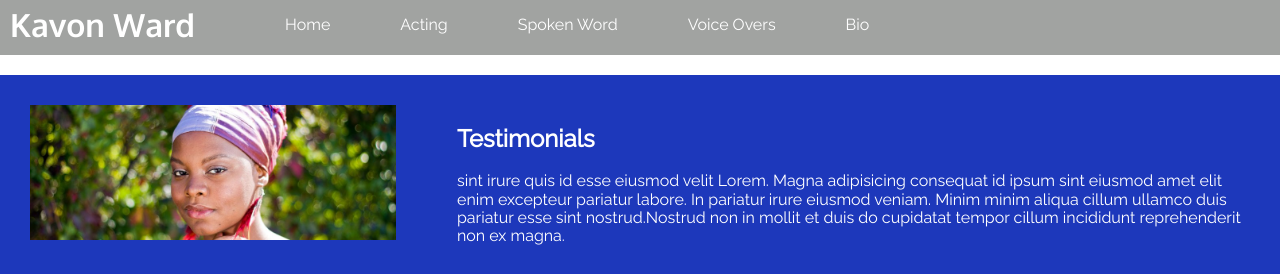
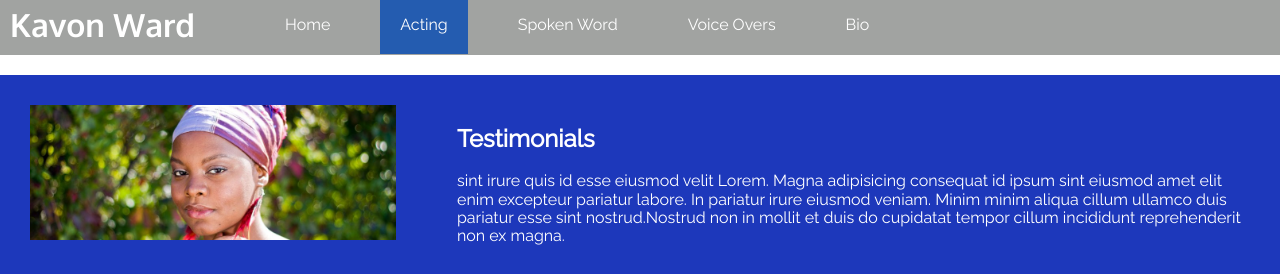
Before and after one commit to kward1025/Onward-Tech, a PHP site: page /kavonward-acting.html in a window 1280 px wide. Shown: the top 275 px of the page. Run offline with PHP 8.4, Linux system fonts and the light colour scheme.

Commit message:
Update kavonward.css

```diff
--- a/kavonward.com/kavonward.css
+++ b/kavonward.com/kavonward.css
@@ -50,7 +50,10 @@ body{
     padding-left: 10px;
 }
 
+.selected{
 
+    background-color: #245CB0;
+}
 
 .top-bar h1 {
     margin:0px;
```
